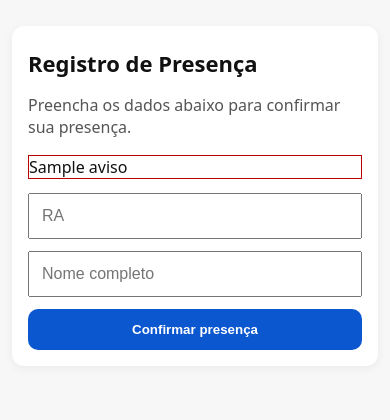
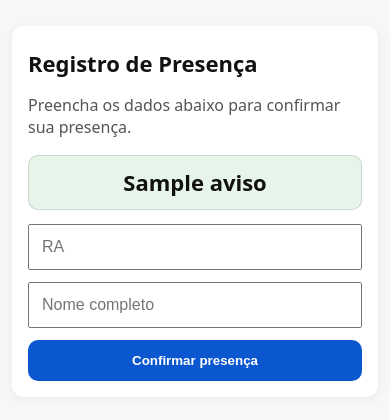
Before and after one commit to TanoueH/CV721A-presenca-qrcode, a FastAPI app: template app/templates/checkin.html in a window 390 px wide. Shown: the top 420 px of the page. Run offline with FastAPI, Linux system fonts and the light colour scheme; the template is opened without the code that fills it: most values are stand-ins (such as "Sample title", 1, 10 or a date in 2020).

Commit message:
Improve mobile visibility of feedback messages

```diff
--- a/app/static/style.css
+++ b/app/static/style.css
@@ -107,9 +107,53 @@ button.btn{ cursor:pointer; }
   text-align:center;
 }
 
+/* Mensagem inline (desktop) */
+.msg-inline{
+  margin-left: 10px;
+  font-weight: 700;
+  min-height: 1.2em;
+  transition: background-color .2s ease, color .2s ease;
+}
+
+/* Avisos no check-in do aluno */
+.notice{
+  border: 1px solid rgba(0,0,0,.12);
+  margin-top: 12px;
+}
+
 /* Mobile: deixa tudo grande (para aluno) */
 @media (max-width: 520px){
   main{ padding: 12px; }
   h1{ font-size: 22px; }
   .btn{ width: 100%; text-align:center; }
+
+  /* força tamanho da mensagem do check-in (mesmo se vier com <small>, <p>, etc.) */
+  .notice,
+  .notice *{
+    font-size: 22px !important;
+    line-height: 1.35;
+    font-weight: 800;
+  }
+
+  .notice{
+  background: #e6f4ea;
+  border: 1px solid rgba(0,0,0,.12);
+  border-radius: 10px;
+  padding: 12px 14px;
+  text-align: center;
+  margin-top: 12px;
+ }
+
+  .msg-inline{
+    display: block;
+    margin: 10px 0 0;
+    padding: 12px 14px;
+    border-radius: 10px;
+    text-align: center;
+    font-size: 22px;
+  }
+
+  .msg-inline.success{ background: #e6f4ea; }
+  .msg-inline.error{ background: #fdecea; }
+  .msg-inline.warn{ background: #fff4ce; }
 }
--- a/app/templates/checkin.html
+++ b/app/templates/checkin.html
@@ -4,7 +4,7 @@
   <meta charset="utf-8">
   <meta name="viewport" content="width=device-width, initial-scale=1, viewport-fit=cover">
   <title>Registro de Presença</title>
-  <link rel="stylesheet" href="/static/style.css">
+  <link rel="stylesheet" href="/static/style.css?v=2">
 </head>
 <body>
   <main>
@@ -12,8 +12,8 @@
       <h1>Registro de Presença</h1>
       <p class="muted">Preencha os dados abaixo para confirmar sua presença.</p>
       {% if aviso %}
-    <div class="notice" style="border:1px solid #b00; margin-top:12px;">
-      {{ aviso | safe }}
+        <div class="notice msg-inline" aria-live="polite">
+          {{ aviso | safe }}
     </div>
       {% endif %}
       <form method="post" action="{{ request.url.path }}" class="row"
```
Also changed, not shown: app/templates/aula_hoje.html (+15 -7 lines).
